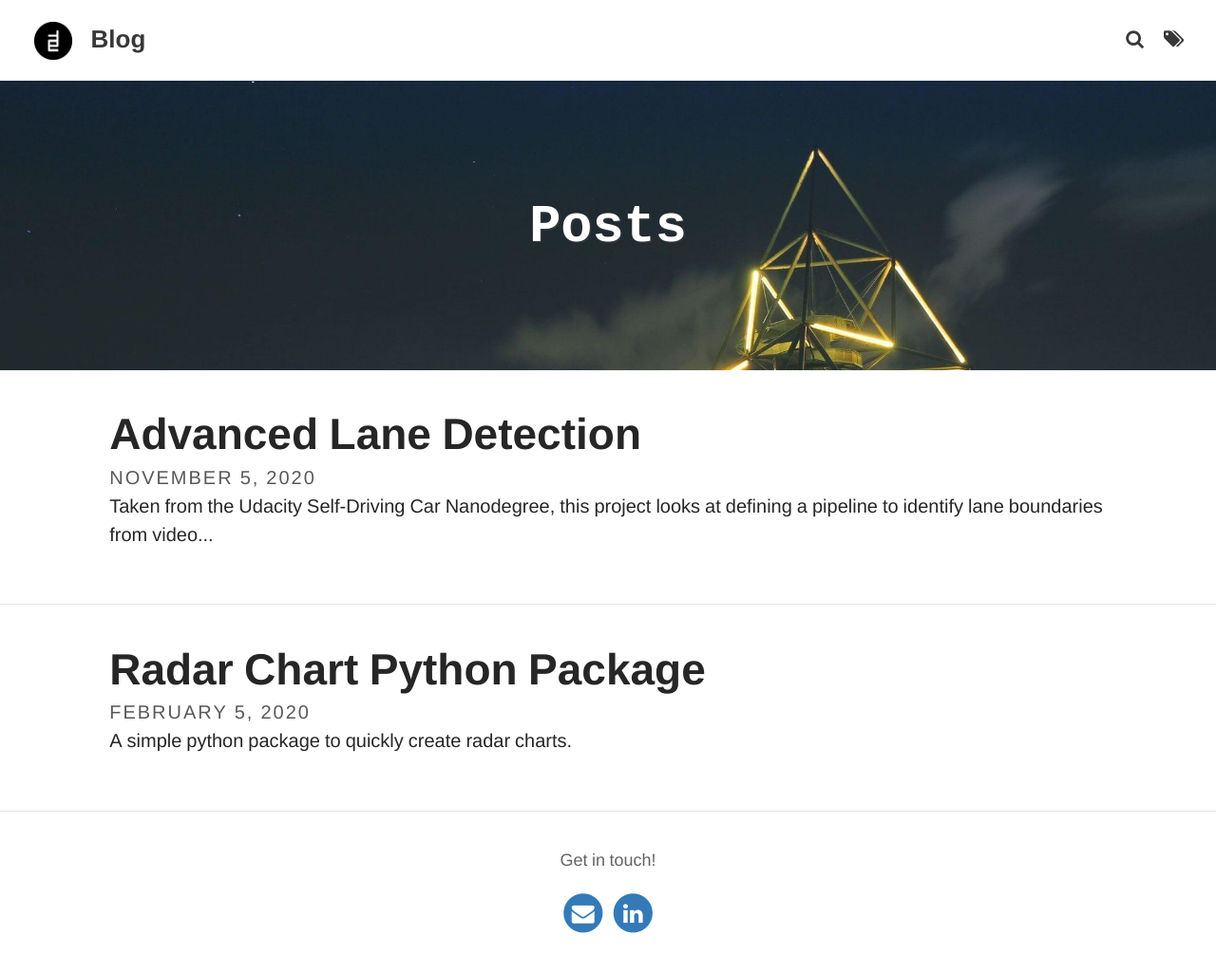
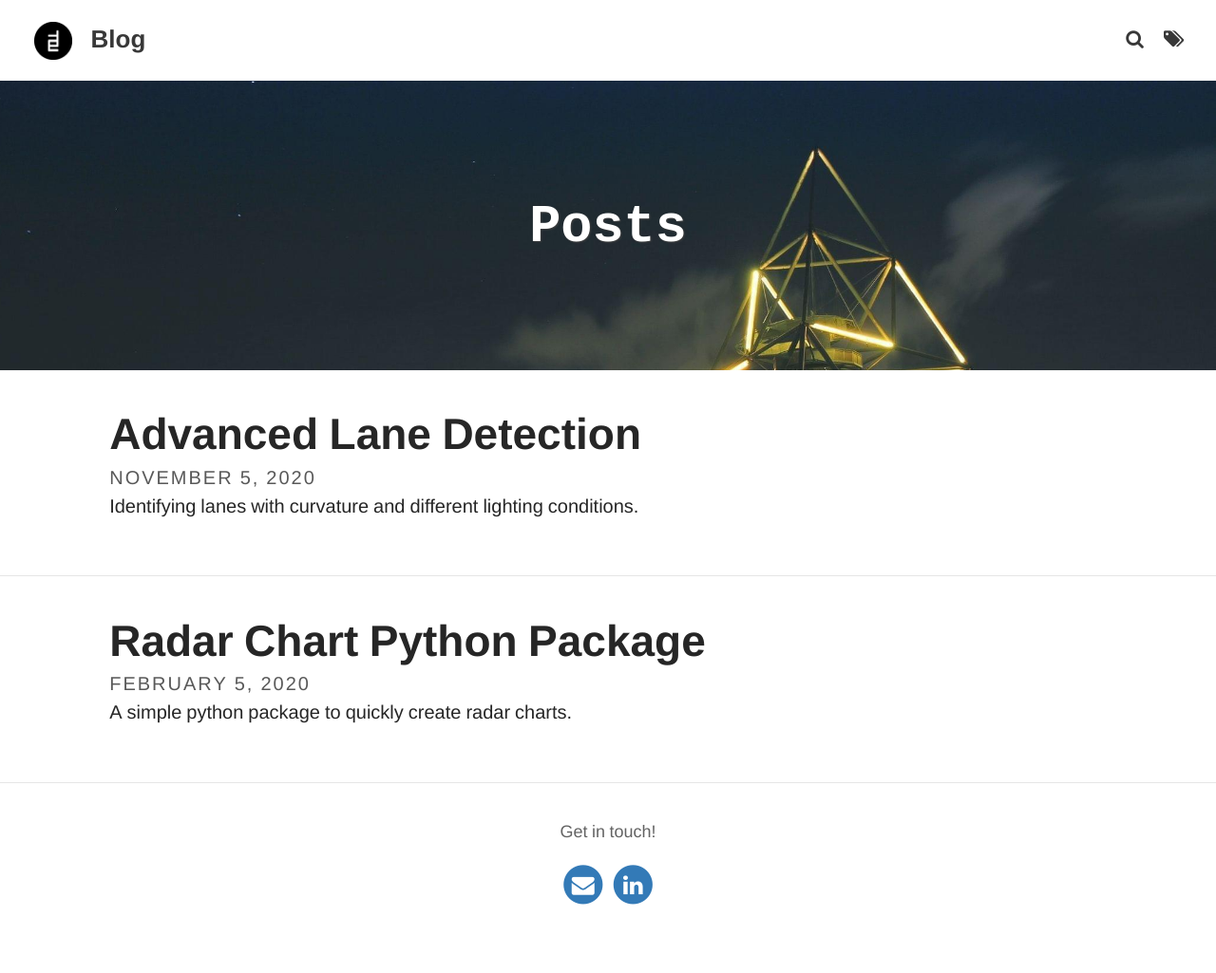
Before and after one commit to awaiskhan0/awaiskhan0.github.io, a Jekyll site: the page built from index.html, in a window 1280 px wide. Shown: the whole page at 95% size. Built offline with Jekyll 4.4.1, drawn with Linux system fonts in a browser that asks for light colours; the list of posts is cut into pages by our own code; after the commit the page ends 995 px from its top, so only the background shows below that.

Commit message:
Update 2020-11-05-advanced-lane-detection.md

```diff
--- a/_posts/2020-11-05-advanced-lane-detection.md
+++ b/_posts/2020-11-05-advanced-lane-detection.md
@@ -3,6 +3,7 @@ layout: post
 title: Advanced Lane Detection
 date: 2020-11-05
 author: Awais Khan
+summary: Identifying lanes with curvature and different lighting conditions.
 feature-img: "assets/img/pexels/autonomous-driving.jpeg"
 tags: [OpenCV, Computer Vision, Python, Self Driving Cars]
 ---
```
